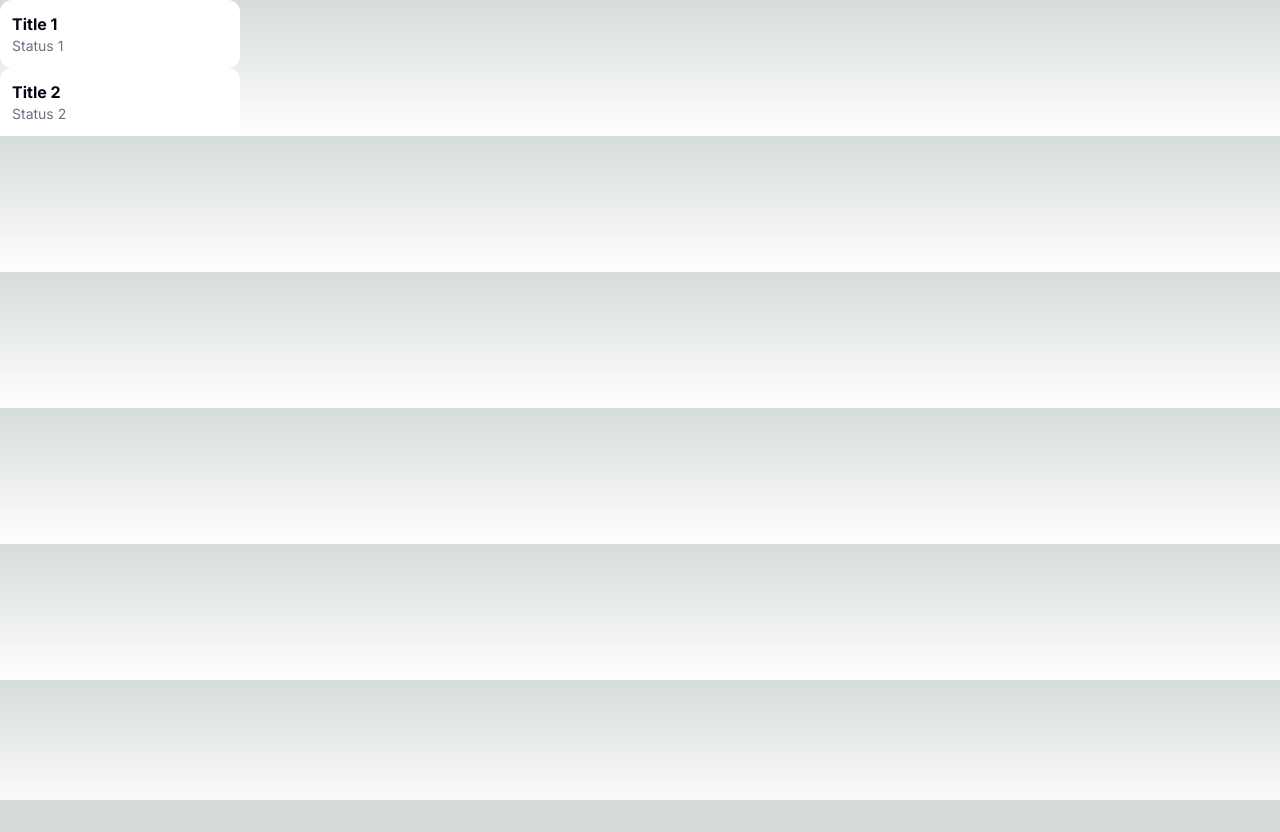
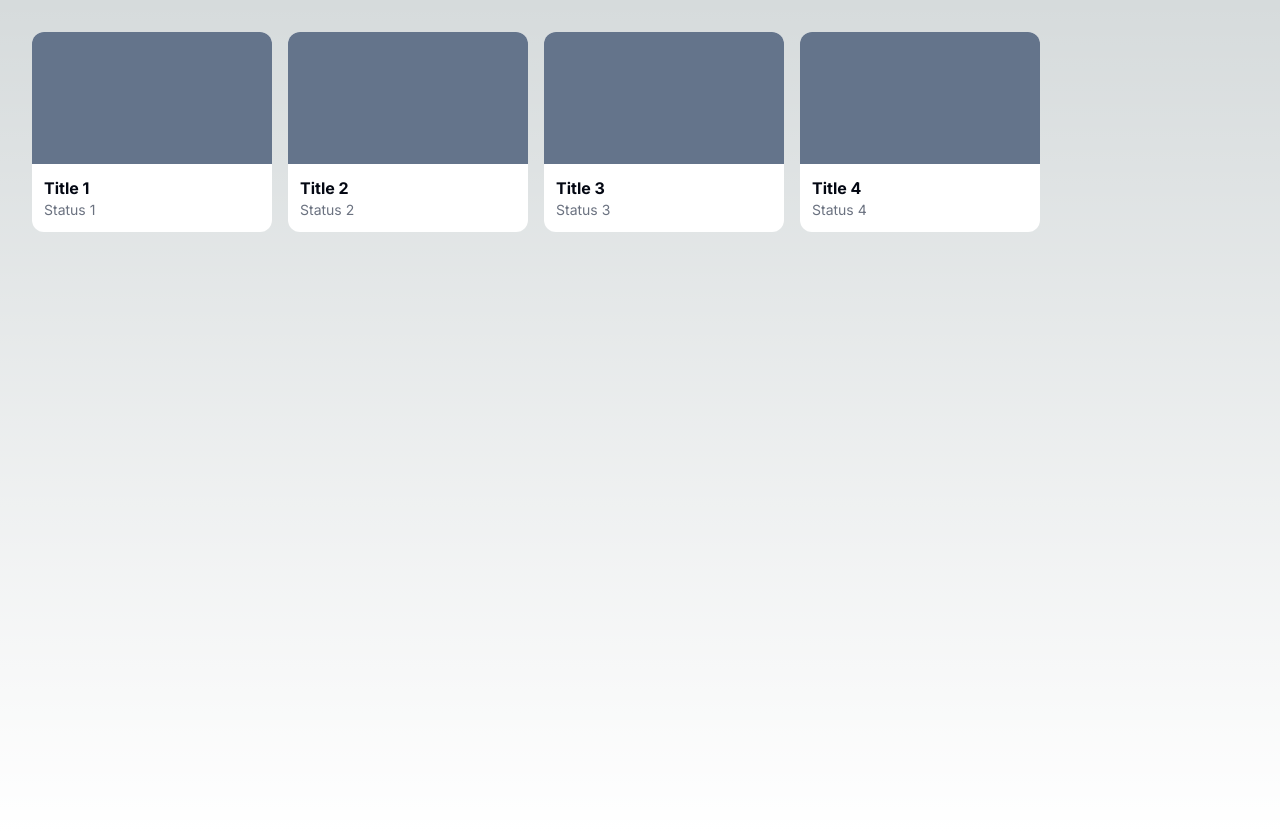
Before and after one commit to JumboCode/theatre-at-first, a Next.js app: page /test-grid in a window 1280 px wide. Before the commit the page ends 800 px from the top, so only its background shows below. Built offline with nearby package versions, Linux system fonts and the light colour scheme.

Commit message:
grid view is doneeeeee

```diff
--- a/src/app/test-grid/page.tsx
+++ b/src/app/test-grid/page.tsx
@@ -3,16 +3,19 @@ import Grid from "./../../components/grid";
 
 
 
-// Render the Home component somewhere in your app with the array of components
 export default function Home() {
-        // Create an array of Item components or any other components
+        // Store components in an array to use in <Grid/>
+        // Grid can be found in components folder
         const componentsArray = [
                 <Item title="Title 1" status="Status 1" image="image1.png"/>,
                 <Item title="Title 2" status="Status 2" image="image2.png"/>,
-                // Add more components as needed
+                <Item title="Title 3" status="Status 3" image="image3.png"/>,
+                <Item title="Title 4" status="Status 4" image="image4.png"/>,
         ];
 
         return (
+        <div className="h-screen">
                 <Grid components={componentsArray} />
+        </div>
         );
 }
--- a/src/components/grid.tsx
+++ b/src/components/grid.tsx
@@ -4,12 +4,11 @@ import React from "react";
 
 export default function Grid({ components }) { // Receive components (elements) as a prop
     return (
-        <main className="grid-container">
+        <div className="grid-container flex flex-row gap-4 m-8 h-3/4">
             {components.map((element, index) => (
                 // Directly render the element without wrapping it in a JSX tag
-                // The key should have been provided already on the elements
                 React.cloneElement(element, { key: index })
             ))}
-        </main>
+        </div>
     );
 }
```
